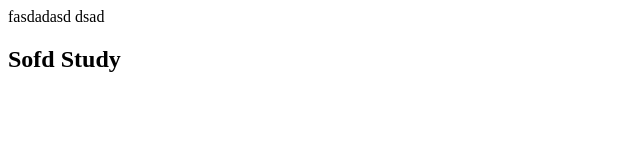
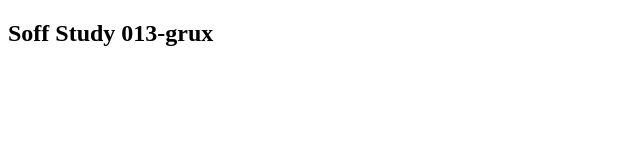
Before and after one commit to Asilbekdeve/git_urganish, a website: page git o'rganish/index.html in a window 1280 px wide. Shown: the whole page, without its empty margins (0-640 px from the left). Drawn offline with Linux system fonts and the light colour scheme.

Commit message:
uzgartildi

```diff
--- a/git o'rganish/index.html
+++ b/git o'rganish/index.html
@@ -7,9 +7,8 @@
     <link rel="stylesheet" href="./index.css">
     <title>Document</title>
 </head>
-<body>fasdadasd
-    dsad
-    <h2>Sofd Study</h2>
+<body>
+    <h2>Soff Study 013-grux</h2>
 
     <script src="./main.js"></script>
 </body>
```
